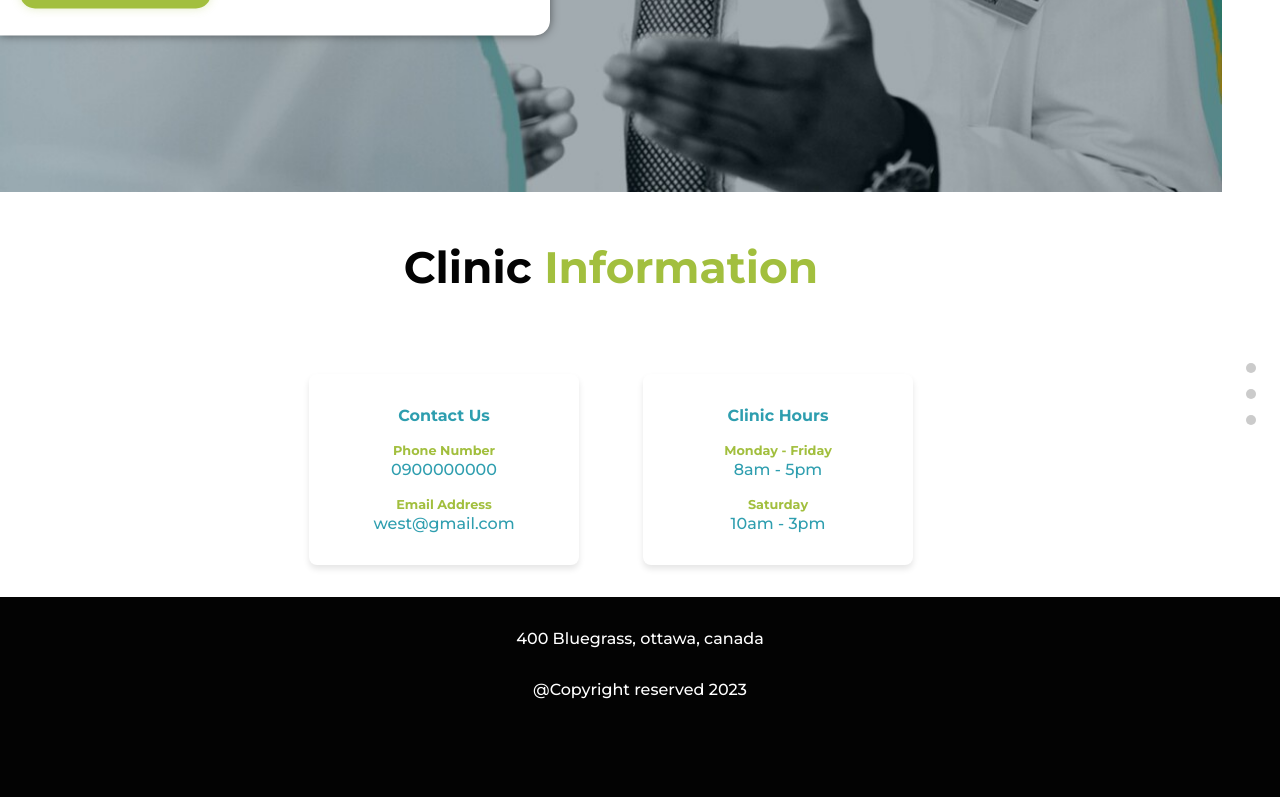
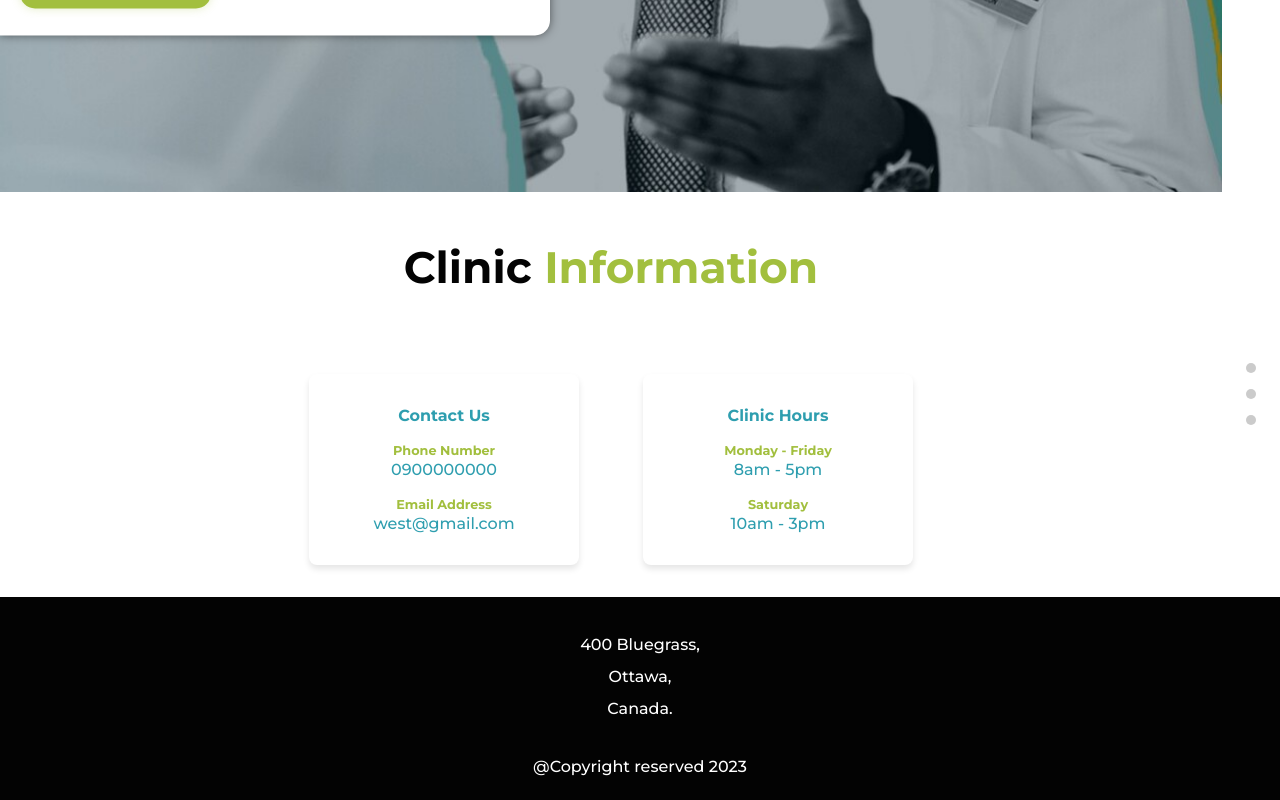
Before and after one commit to Dannathetechgirl/westpart, a React (Create React App) app: page / in a window 1280 px wide. Shown: the part 450-1250 px from the top of the page. Built offline with nearby package versions, Linux system fonts and the light colour scheme.

Commit message:
feat: added footer

```diff
--- a/src/container/About/about.jsx
+++ b/src/container/About/about.jsx
@@ -45,6 +45,5 @@ function About() {
 }
 
 export default appWrapper(motionWrapper(About, 'app__about'),
-    'about',
-
+    'about'
 )
--- a/src/container/Footer/footer.jsx
+++ b/src/container/Footer/footer.jsx
@@ -5,7 +5,9 @@ function Footer() {
     return (
         <div className="app__footer">
             <div className="app__footer-text">
-                <p className="app__flex"> 400 Bluegrass, ottawa, canada </p>
+                <p className="app__flex-text"> 400 Bluegrass,</p>
+                <p className="app__flex-text"> Ottawa, </p>
+                <p className="app__flex-text"> Canada.</p>
 
             </div>
             <p className="app__footer-copy">@Copyright reserved 2023</p>
--- a/src/container/Footer/footer.scss
+++ b/src/container/Footer/footer.scss
@@ -1,14 +1,18 @@
 .app__footer {
     flex: 1;
-    height: 200px;
+    // height: 200px;
     background-color: var(--black-color);
 }
 
 .app__footer-text {
     color: white;
     display: flex;
+    flex-direction: column;
     justify-content: center;
     align-items: center;
+    text-align: center;
+    height: 100%;
+    line-height: 2rem;
     padding: 2rem 4rem;
     flex-wrap: wrap;
 }
@@ -20,3 +24,8 @@
     align-content: center;
     padding-bottom: 1.5rem;
 }
+
+.app__flex-text {
+    display: flex;
+    flex-direction: column;
+}
```
